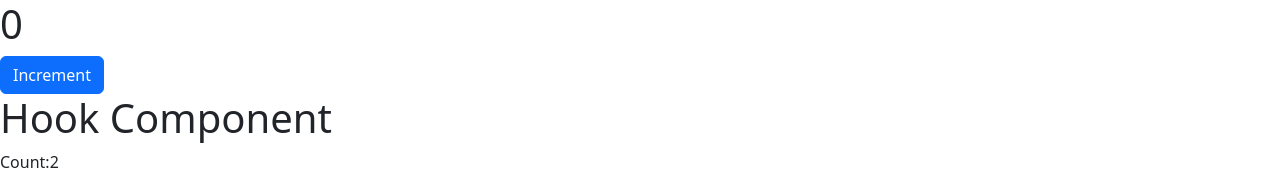
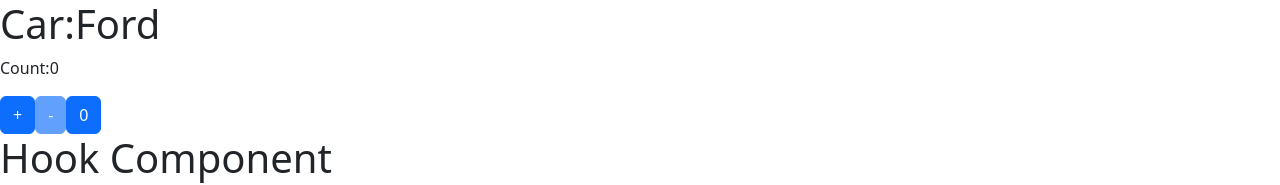
Before and after one commit to shabuj603/demo_react, a React (Create React App) app: page / in a window 1280 px wide. Shown: the top 185 px of the page. Built offline with nearby package versions, Linux system fonts and the light colour scheme.

Commit message:
setState hook

```diff
--- a/src/HOOK_USE_STATE/FunctionalHook.js
+++ b/src/HOOK_USE_STATE/FunctionalHook.js
@@ -2,16 +2,37 @@
 import { Button } from "react-bootstrap";
 
 function FunctionalHook(){
+// start useState
+    const[brand,setBrand]=useState("Ford");
+    const[count,setCount]=useState(0);
 
-    const[brand,setBrand]=useState(0);
+
+    // start function
    const ChangeName =()=>{
-    setBrand(brand + 1);
+    setBrand((brand) => brand="tata");
+    setCount((count)=> count +1);
+    // setCount((count)=> count +1);
+    // setCount((count)=> count +1);
+
     }
+    const EvenCount =()=>{
+        setCount(count -1);
+
+    }
+    const ResetCount=()=>{
+        setCount((count) => count= 0)
+    }
+
+    // return section
     return(
         <div>
-            <h1>{brand}</h1>
+            <h1>Car:{brand}</h1>
+            <p>Count:{count}</p>
 
-            <Button onClick={ChangeName}>Increment</Button>
+            <Button onClick={ChangeName} disabled={count ===20 ? true: false} >+</Button>
+            <Button onClick={EvenCount} disabled={count ===0 ? true: false}>-</Button>
+            <Button onClick={ResetCount}>0</Button>
+
         </div>
     )
 }
```
